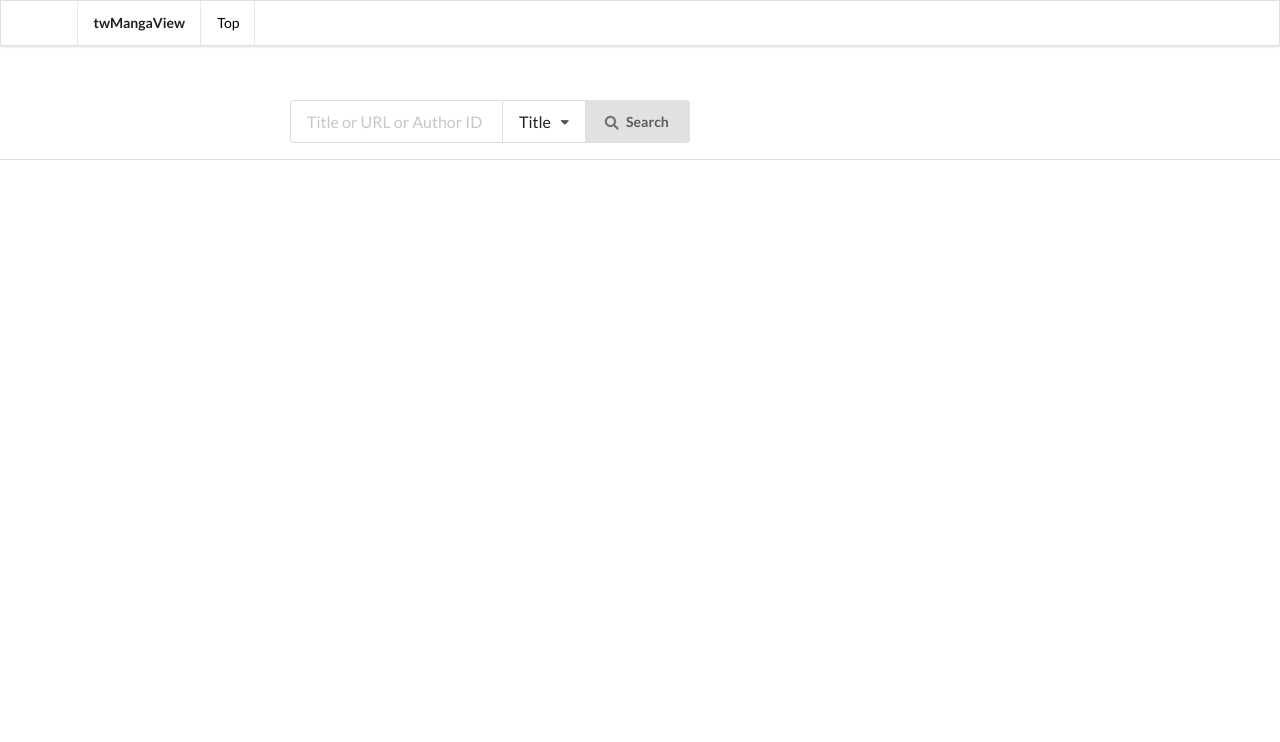
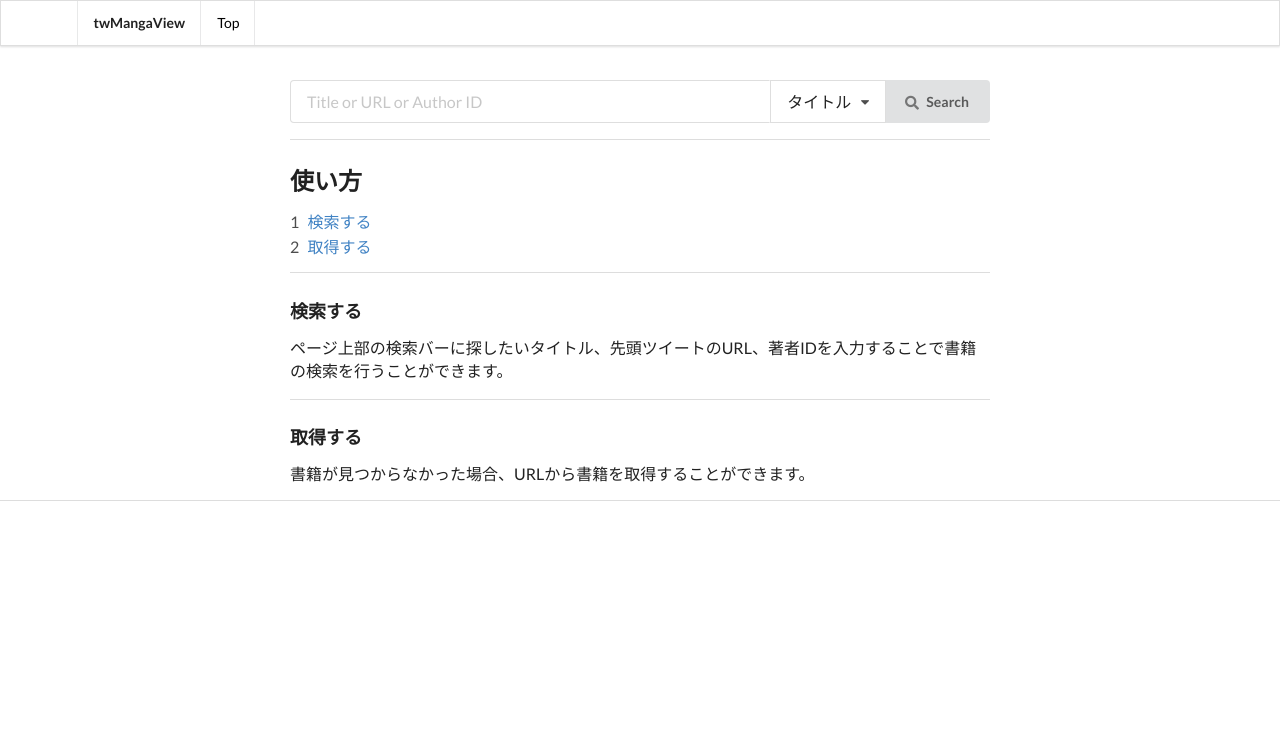
Before and after one commit to melqueawq/twMangaview, a Flask app: page / in a window 1280 px wide. Shown: the top 742 px of the page. Before the commit the page ends 160 px from the top, so only its background shows below. Run offline with Flask 2, Linux system fonts and the light colour scheme; some libraries are stand-ins or nearby versions.

Commit message:
[update] 説明の追加

```diff
--- a/templates/index.html
+++ b/templates/index.html
@@ -1,25 +1,44 @@
 {% extends "layout.html" %}
 {% block content %}
-{% if message == 'tapi' %}
-Twitter APIの上限に達しました。 <br />
-{% endif %}
-<br />
 <div class="ui main text container">
+    {% if message == 'tapi' %}
+    <div class="ui negative message">
+        <i class="close icon"></i>
+        <div class="header">
+            Twitter APIでエラーが発生しました。
+        </div>
+    </div>
+    {% endif %}
     <form action="/search" method="get">
-        <div class="ui action input">
+        <div class="ui fluid action input">
             <input type="text" placeholder="Title or URL or Author ID" name="query" />
             <select name="sbox" class="ui compact selection dropdown">
-                <option value="title">Title</option>
+                <option value="title">タイトル</option>
                 <option value="url">URL</option>
-                <option value="author">Author ID</option>
+                <option value="author">著者ID</option>
             </select>
             <button class="ui button" type="submit">
                 <i class="search icon"></i>
                 Search
             </button>
         </div>
+    </form>
+    <div class="ui divider"></div>
+    <h2 class="ui header">使い方</h2>
+    <div class="ui ordered list">
+        <a href="#search" class="item">検索する</a>
+        <a href="#get" class="item">取得する</a>
+    </div>
 
-    </form>
+    <div class="ui divider"></div>
+    <h3 id="search">検索する</h3>
+    <div id="content"></div>
+    <p>ページ上部の検索バーに探したいタイトル、先頭ツイートのURL、著者IDを入力することで書籍の検索を行うことができます。</p>
+    <p></p>
+
+    <div class="ui divider"></div>
+    <h3 id="get">取得する</h3>
+    <p>書籍が見つからなかった場合、URLから書籍を取得することができます。</p>
 </div>
 
 {% endblock %}
```
